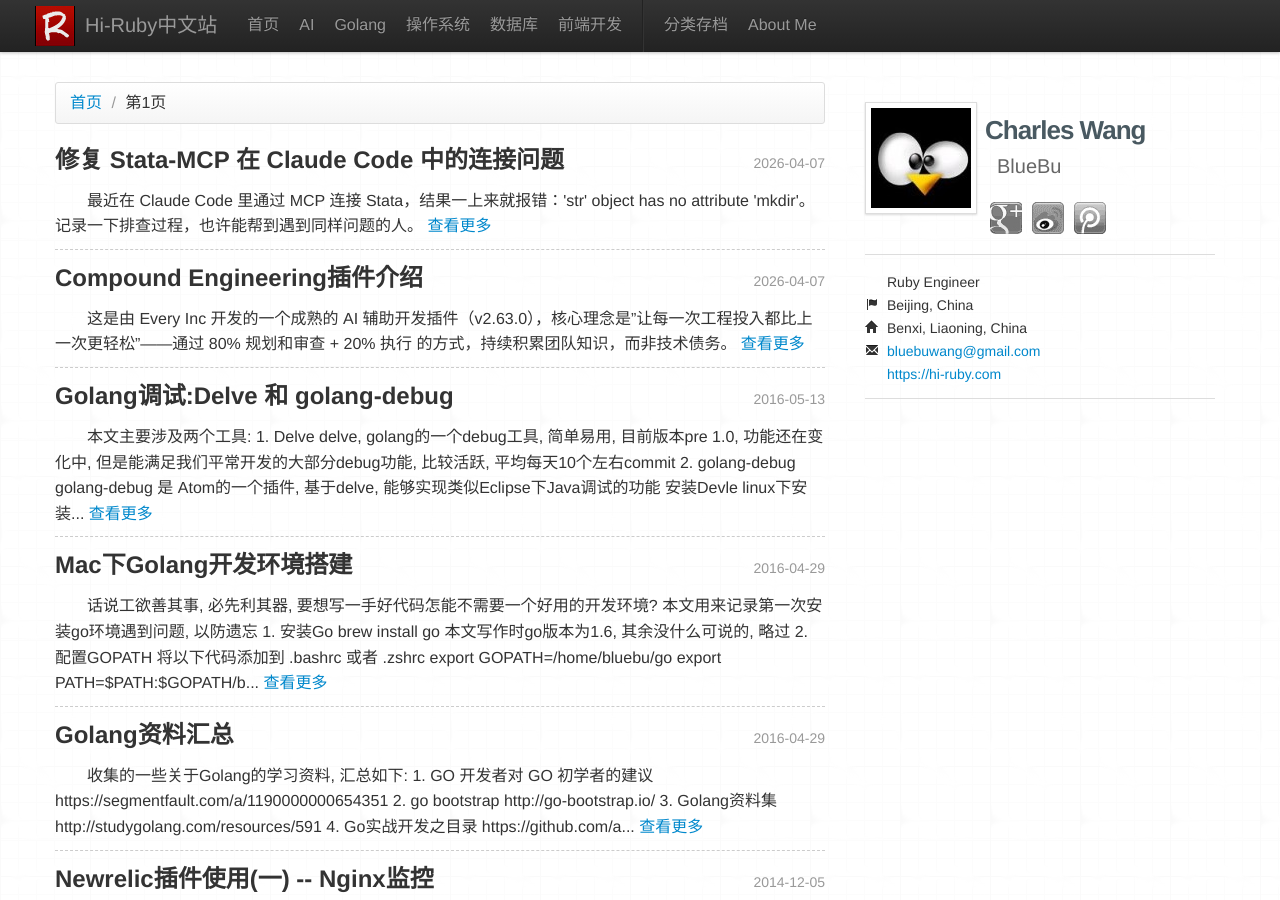
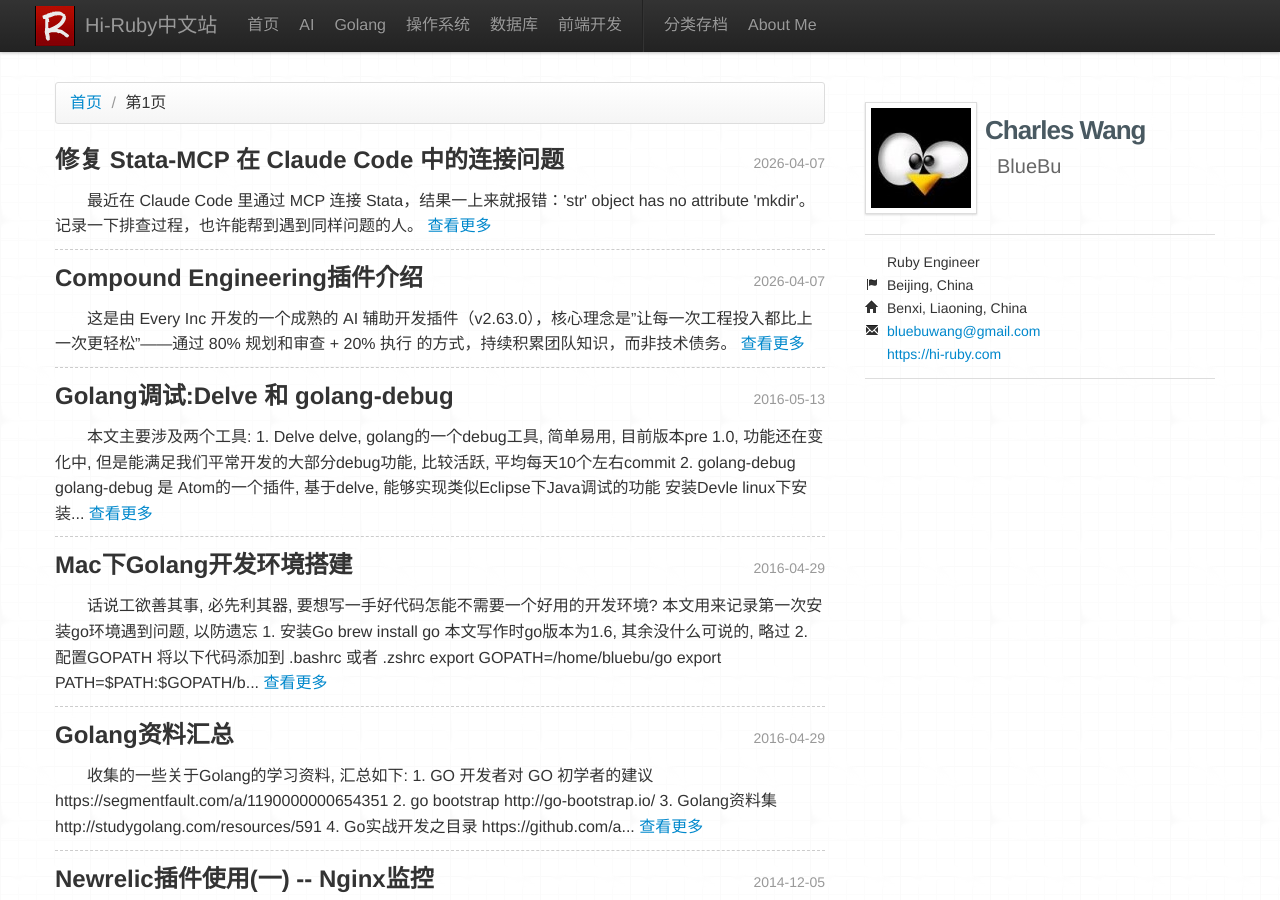
Before and after one commit to bluebu/bluebu.github.io, a Jekyll site: the page built from index.html, in a window 1280 px wide and 900 px high. Built offline with Jekyll 4.4.1, drawn with Linux system fonts in a browser that asks for light colours; the list of posts is cut into pages by our own code; comment, search, counter and statistics services are not loaded.

Commit message:
删除侧边栏用户卡片中的社交链接（Google+、微博、腾讯微博）
Co-Authored-By: Claude Opus 4.6 (1M context) <noreply@anthropic.com>

```diff
--- a/_includes/user_card.html
+++ b/_includes/user_card.html
@@ -6,11 +6,6 @@
       <span itemprop="name" class="name">Charles Wang</span>
       <em itemprop="additionalName">BlueBu</em>
   </h2>
-  <div>
-        <a href="https://plus.google.com/114279517284870862252?rel=author" target="_blank" class="icons plus">BlueBu</a>
-        <a href="http://weibo.com/327866641" target="_blank" class="icons weibo">BlueBu</a>
-        <a href="http://t.qq.com/bluebu" target="_blank" class="icons tqq">BlueBu</a>
-  </div>
   </div>
 
   <div class="clear"></div>
```
